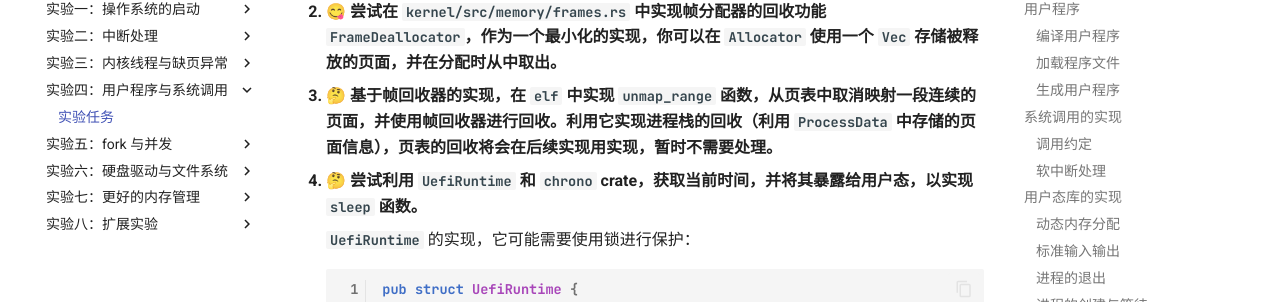
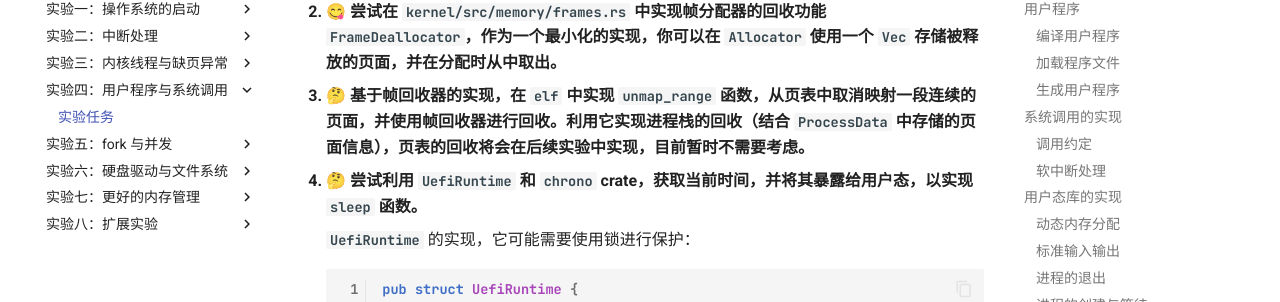
Before and after one commit to YatSenOS/YatSenOS-Tutorial-Volume-2, an MkDocs documentation site: the page built from docs/labs/0x04/tasks.md, in a window 1280 px wide and 900 px high, scrolled down 21405 px. Shown: the part 174-476 px from the top of the window. Built offline with MkDocs 1.6.1 and Material for MkDocs 9.7.7, drawn with Linux system fonts in a browser that asks for light colours; comment, search, counter and statistics services are not loaded.

Commit message:
fix(lab/4): docs

```diff
--- a/docs/labs/0x04/tasks.md
+++ b/docs/labs/0x04/tasks.md
@@ -950,7 +950,7 @@ The factorial of 999999 under modulo 1000000007 is 128233642.
 
 2. 😋 尝试在 `kernel/src/memory/frames.rs` 中实现帧分配器的回收功能 `FrameDeallocator`，作为一个最小化的实现，你可以在 `Allocator` 使用一个 `Vec` 存储被释放的页面，并在分配时从中取出。
 
-3. 🤔 基于帧回收器的实现，在 `elf` 中实现 `unmap_range` 函数，从页表中取消映射一段连续的页面，并使用帧回收器进行回收。利用它实现进程栈的回收（利用 `ProcessData` 中存储的页面信息），页表的回收将会在后续实现用实现，暂时不需要处理。
+3. 🤔 基于帧回收器的实现，在 `elf` 中实现 `unmap_range` 函数，从页表中取消映射一段连续的页面，并使用帧回收器进行回收。利用它实现进程栈的回收（结合 `ProcessData` 中存储的页面信息），页表的回收将会在后续实验中实现，目前暂时不需要考虑。
 
 4. 🤔 尝试利用 `UefiRuntime` 和 `chrono` crate，获取当前时间，并将其暴露给用户态，以实现 `sleep` 函数。
 
```
